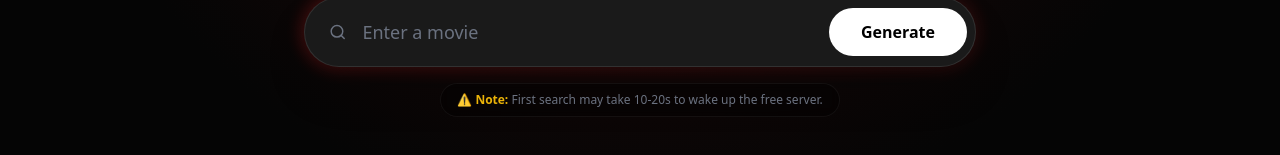
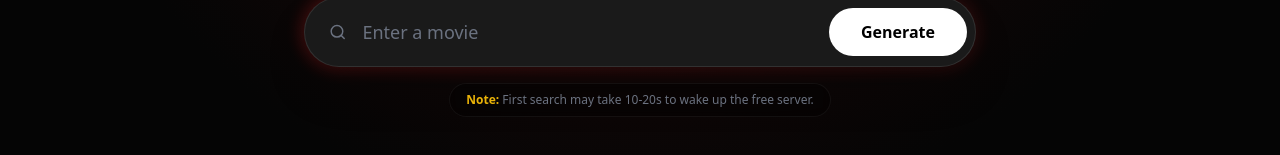
Before and after one commit to Narenkarthik-07/cinephile-recommender, a React app in the folder frontend/: page / in a window 1280 px wide. Shown: the part 383-538 px from the top of the page. Built offline with nearby package versions, Linux system fonts and the light colour scheme; the HTML template or start-up script is replaced by a standard one.

Commit message:
Message fixed

```diff
--- a/frontend/src/App.jsx
+++ b/frontend/src/App.jsx
@@ -24,7 +24,7 @@ function App() {
     if (data && data.recommendations) {
       setRecommendations(data.recommendations);
     } else {
-      setError("SorryMovie not found, We have a limited database. Please try another title.");
+      setError("Sorry Movie not found, Enter the Exact Movie Title and also We have a limited database 5000+ Movies. Please try another title.");
     }
     setLoading(false);
   };
@@ -94,7 +94,7 @@ function App() {
           {/* Cold Start Note */}
           {!hasSearched && !loading && (
             <div className="mt-4 text-xs text-gray-500 bg-black/30 px-4 py-2 rounded-full inline-block border border-white/5 backdrop-blur-sm">
-              <span className="text-yellow-500 font-bold">⚠️ Note:</span> First search may take 10-20s to wake up the free server.
+              <span className="text-yellow-500 font-bold"> Note:</span> First search may take 10-20s to wake up the free server.
             </div>
           )}
 
```
